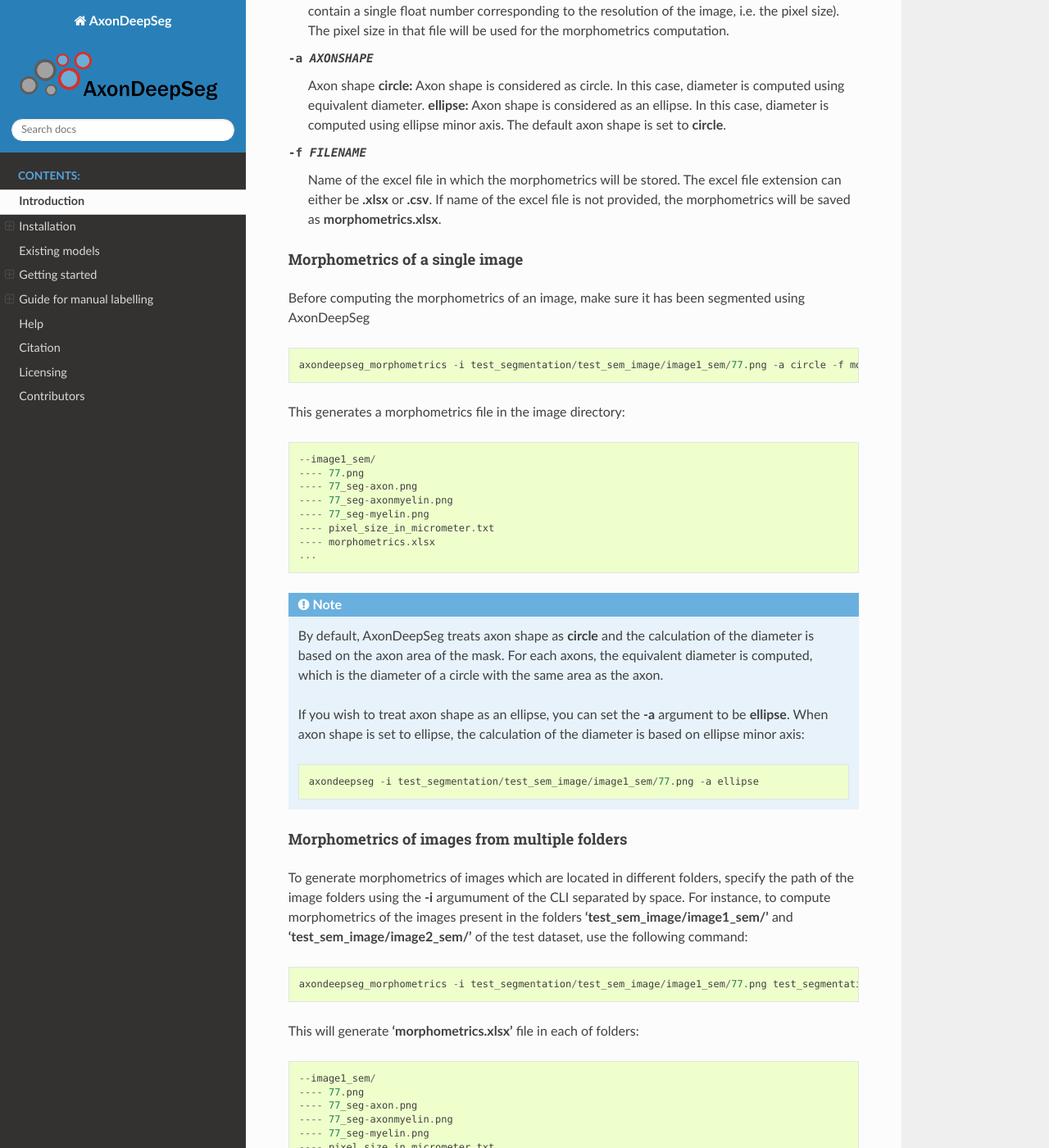
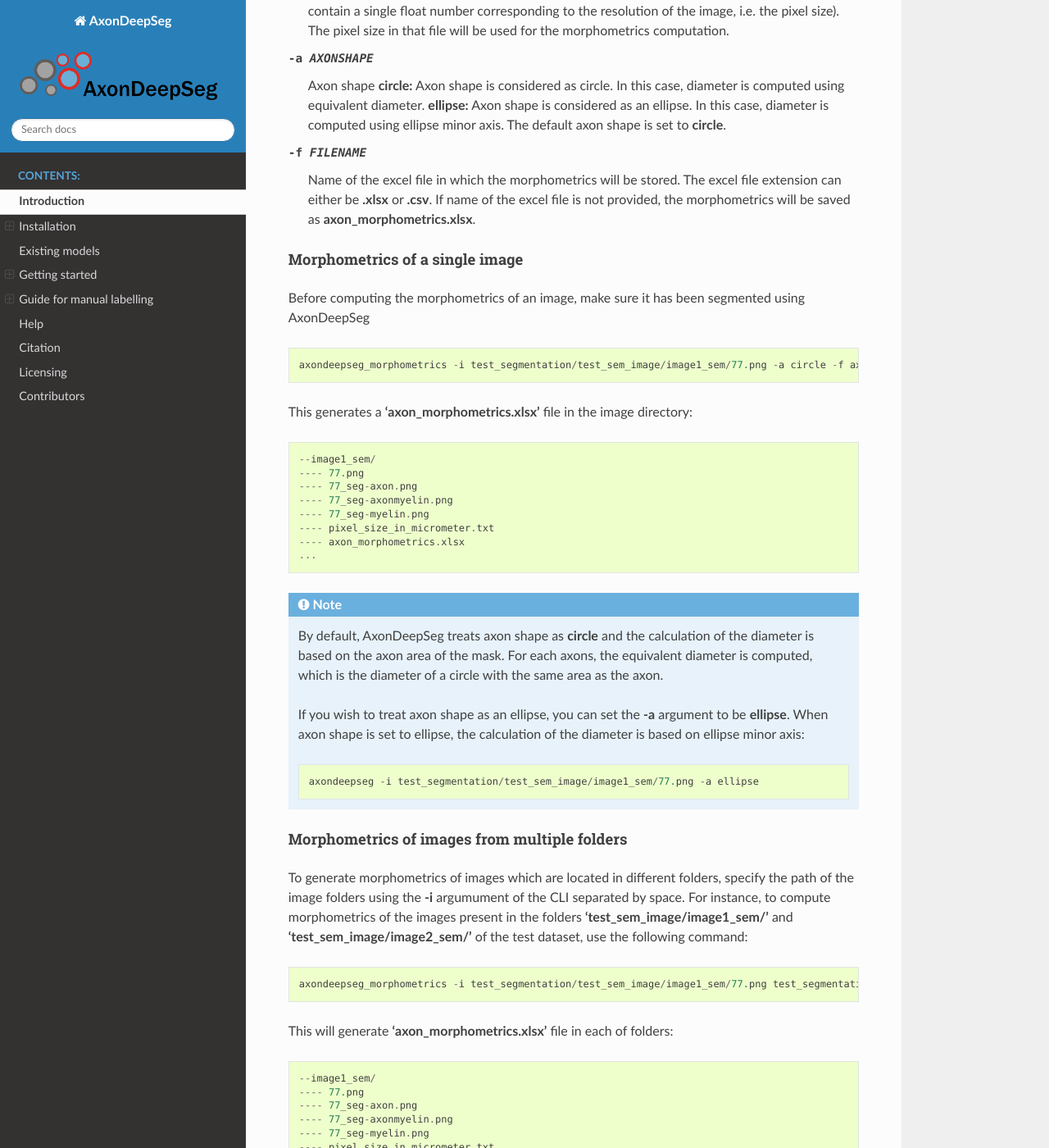
Before and after one commit to axondeepseg/axondeepseg, a Sphinx documentation site: the page built from docs/source/documentation.rst, in a window 1280 px wide and 1400 px high, scrolled down 11399 px. Shown: the whole window at 82% size. Built offline with Sphinx 7.4.7 and the Read the Docs theme 2.0.0, drawn with Linux system fonts in a browser that asks for light colours; some of the changed text lies outside the part shown.

Commit message:
Documentation: Change name from morphometrics to axon_morphometrics

```diff
--- a/docs/source/documentation.rst
+++ b/docs/source/documentation.rst
@@ -345,15 +345,15 @@ The script to launch in called **axondeepseg_morphometrics**. It has several arg
 
 -f FILENAME         Name of the excel file in which the morphometrics will be stored.
                     The excel file extension can either be **.xlsx** or **.csv**.
-                    If name of the excel file is not provided, the morphometrics will be saved as **morphometrics.xlsx**.
+                    If name of the excel file is not provided, the morphometrics will be saved as **axon_morphometrics.xlsx**.
 
 Morphometrics of a single image
 ^^^^^^^^^^^^^^^^^^^^^^^^^^^^^^^
 Before computing the morphometrics of an image, make sure it has been segmented using AxonDeepSeg ::
 
-    axondeepseg_morphometrics -i test_segmentation/test_sem_image/image1_sem/77.png -a circle -f morphometrics
+    axondeepseg_morphometrics -i test_segmentation/test_sem_image/image1_sem/77.png -a circle -f axon_morphometrics
 
-This generates a morphometrics file in the image directory::
+This generates a **'axon_morphometrics.xlsx'** file in the image directory::
 
     --image1_sem/
     ---- 77.png
@@ -361,7 +361,7 @@ This generates a morphometrics file in the image directory::
     ---- 77_seg-axonmyelin.png
     ---- 77_seg-myelin.png
     ---- pixel_size_in_micrometer.txt
-    ---- morphometrics.xlsx
+    ---- axon_morphometrics.xlsx
     ...
 
 .. NOTE :: By default, AxonDeepSeg treats axon shape as **circle** and the calculation of the diameter is based on the axon area of the mask.
@@ -378,7 +378,7 @@ To generate morphometrics of images which are located in different folders, spec
 
     axondeepseg_morphometrics -i test_segmentation/test_sem_image/image1_sem/77.png test_segmentation/test_sem_image/image2_sem/image.png
 
-This will generate **'morphometrics.xlsx'** file in each of folders::
+This will generate **'axon_morphometrics.xlsx'** file in each of folders::
 
     --image1_sem/
     ---- 77.png
@@ -386,7 +386,7 @@ This will generate **'morphometrics.xlsx'** file in each of folders::
     ---- 77_seg-axonmyelin.png
     ---- 77_seg-myelin.png
     ---- pixel_size_in_micrometer.txt
-    ---- morphometrics.xlsx
+    ---- axon_morphometrics.xlsx
     ...
 
     --image2_sem/
@@ -395,7 +395,7 @@ This will generate **'morphometrics.xlsx'** file in each of folders::
     ---- image_seg-axonmyelin.png
     ---- image_seg-myelin.png
     ---- pixel_size_in_micrometer.txt
-    ---- morphometrics.xlsx
+    ---- axon_morphometrics.xlsx
 
 Axon Shape: Circle vs Ellipse
 ~~~~~~~~~~~~~~~~~~~~~~~~~~~~~
```
